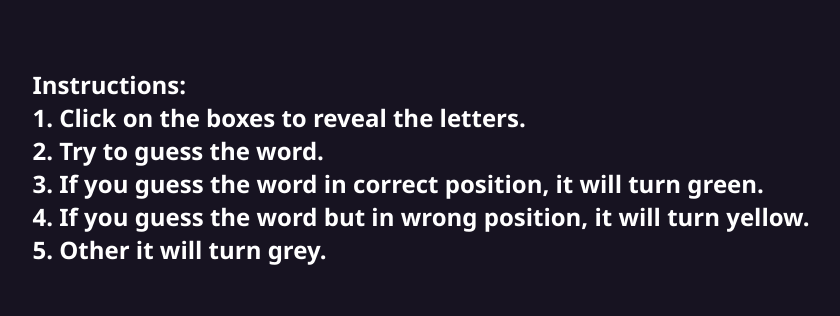
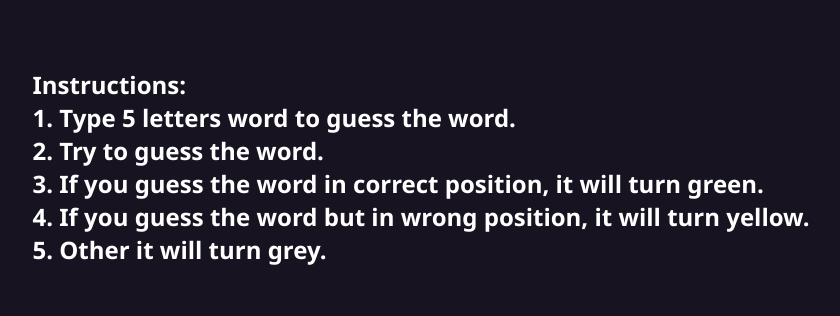
Before and after one commit to Nikola-Limpet/word-guessing-game.github.io, a plain HTML site: page index.html in a window 1280 px wide. Shown: the part 211-527 px from the top of the page, without its empty margins (219-1059 px from the left). Drawn offline with Linux system fonts and the light colour scheme; no server answers.

Commit message:
updated instruction

```diff
--- a/index.html
+++ b/index.html
@@ -12,7 +12,7 @@
     <h2>
      Instructions:
       <br>
-      1. Click on the boxes to reveal the letters.
+      1. Type 5 letters word to guess the word.
       <br>
       2. Try to guess the word.
       <br>
```
